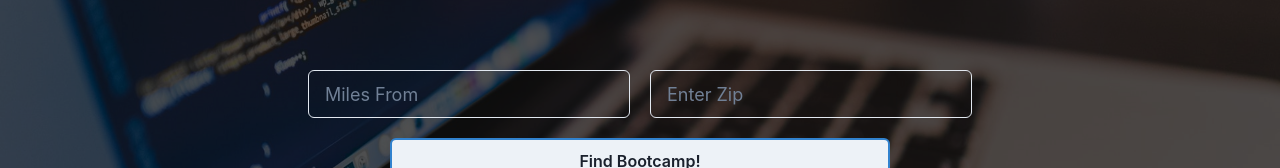
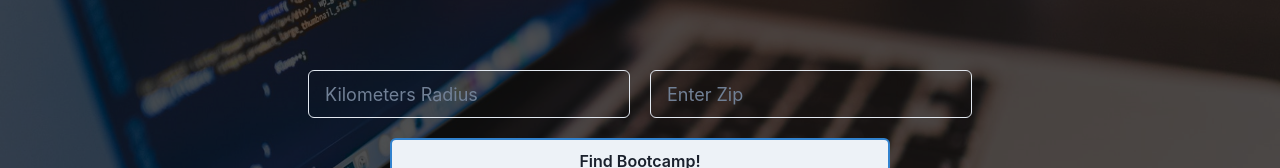
Before and after one commit to Srabo93/DevCamper_Frontend_REACT, a React (Create React App) app: page / in a window 1280 px wide. Shown: the part 330-498 px from the top of the page. Built offline with nearby package versions, Linux system fonts and the light colour scheme.

Commit message:
Placeholder correction

```diff
--- a/src/pages/Index/Form.js
+++ b/src/pages/Index/Form.js
@@ -14,7 +14,7 @@ const Form = () => {
         <GridItem colSpan={{ base: "2", md: "2", lg: "1" }}>
           <FormControl>
             <Input
-              placeholder="Miles From"
+              placeholder="Kilometers Radius"
               color="white"
               size={{ base: "lg" }}
             />
```
